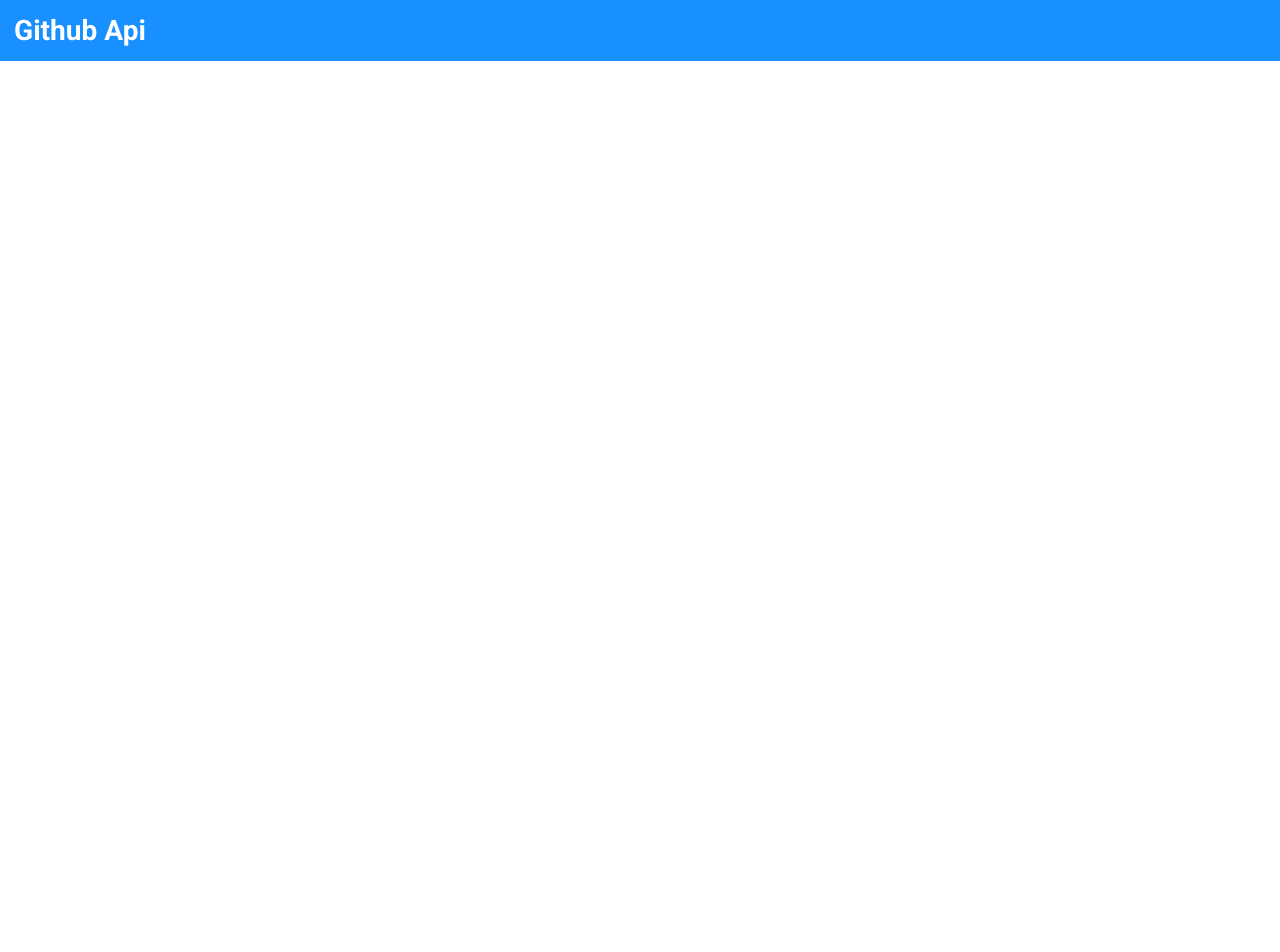
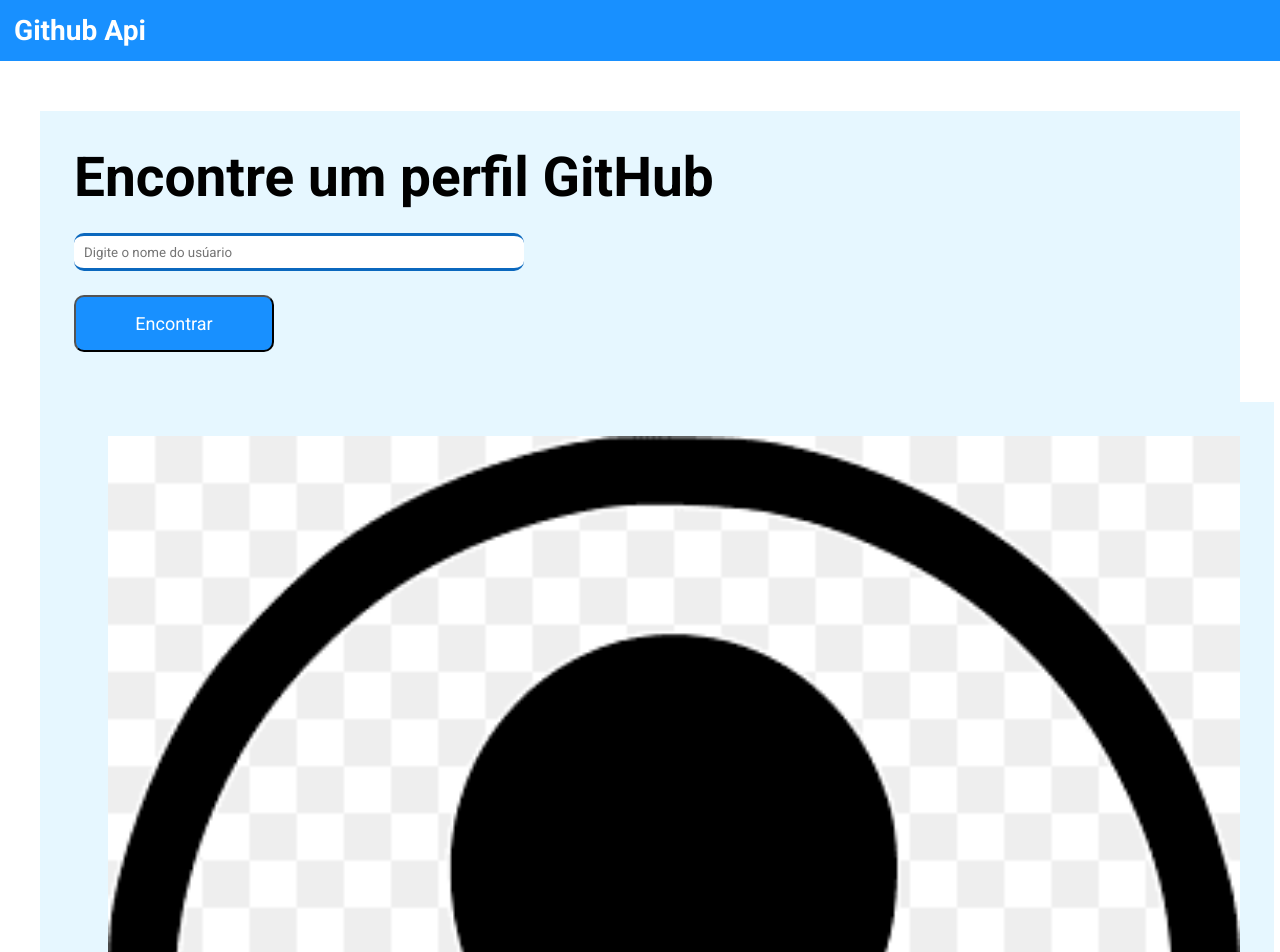
Before and after one commit to wagnerfelten/ApiGithub, a React (Vite) app: page /searchProfile in a window 1280 px wide. Before the commit this address had no page. Shown: the top 952 px of the page. Before the commit the page ends 800 px from the top, so only its background shows below. Built offline with nearby package versions, Linux system fonts and the light colour scheme.

Commit message:
Inicado card onde vao as informaçoes da api do github do usuario

```diff
--- a/src/App.tsx
+++ b/src/App.tsx
@@ -1,6 +1,7 @@
 import { BrowserRouter, Routes, Route } from "react-router-dom";
 import Header from "./components/Header";
 import Home from "./pages/Home";
+import SearchProfile from "./pages/SearchProfile";
 
 function App() {
   return (
@@ -10,6 +11,9 @@ function App() {
         <Routes>
           <Route path="/" element={<Home />} />
         </Routes>
+        <Routes>
+          <Route path="/searchProfile" element={<SearchProfile />} />
+        </Routes>
       </BrowserRouter>
     </div>
   );
--- a/src/components/ButtonLink/index.tsx
+++ b/src/components/ButtonLink/index.tsx
@@ -9,7 +9,7 @@ type Props = {
 const ButtonLink = ({ title} : Props) => {
   return (
     <div>
-      <Link to="/Home">{title}</Link>
+      <Link to="/searchProfile">{title}</Link>
     </div>
   );
 };
--- /dev/null
+++ b/src/components/Card/index.tsx
@@ -0,0 +1,20 @@
+import user from "../../assets/png-transparent-user-profile-computer-icons-login-user-avatars-thumbnail.png";
+
+import "./style.css";
+
+const Card = () => {
+    return(
+        <main>
+            <img src={user} alt="user" />
+            <section className="section-container">
+                <h3>Informações</h3>
+                <p>Perfil:</p>
+                <p>Seguidores:</p>
+                <p>Localidade:</p>
+                <p>Nome:</p>
+            </section>
+        </main>
+    )
+}
+
+export default Card;
--- /dev/null
+++ b/src/pages/SearchProfile/index.tsx
@@ -0,0 +1,46 @@
+import { useState } from "react";
+import "./style.css";
+import Card from "../../components/Card";
+
+type userData = {
+  user: string
+}
+
+const SearchProfile = () => {
+
+  const [userData, setUserData] = useState<userData>({
+    user: ''
+  })
+
+  const handleChange = (event: React.ChangeEvent<HTMLInputElement>) => {
+    console.log("mudou" + event.target.value);
+  };
+
+  const handleSubmit = (event: React.FormEvent<HTMLFormElement>) => {
+    //event.preventDefault();
+    console.log("Click no botao");
+  };
+
+  return (
+    <>
+      <main>
+        <h1>Encontre um perfil GitHub</h1>
+        <form onSubmit={handleSubmit}>
+          <input
+            type="text"
+            name="user"
+            value={userData.user}
+            className="search-input"
+            placeholder="Digite o nome do usúario"
+            onChange={handleChange}
+          />
+          <button type="submit">Encontrar</button>
+        </form>
+
+        <Card />
+      </main>
+    </>
+  );
+};
+
+export default SearchProfile;
--- /dev/null
+++ b/src/pages/SearchProfile/style.css
@@ -0,0 +1,46 @@
+main{
+    background-color: #E6F7FF;
+
+    display: flex;
+    flex-direction: column;
+
+
+    width: 1200px;
+    margin: 50px auto;
+}
+
+h1{
+    font-size: 55px;
+}
+
+form{
+    display: flex;
+    flex-direction: column;
+    gap: 24px;
+    margin-top: 24px;
+}
+
+input{
+    width: 450px;
+    height: 38px;
+    padding: 10px;
+    border: none;
+    border-bottom: #0b68be 3px solid;
+    border-top: #0b68be 3px solid;
+    color: black;
+    border-radius: 10px;
+}
+
+button{
+        font-size: 18px;
+        padding: 16px;
+        border-radius: 10px;
+        width: 200px;
+        background-color: #1890FF;
+        color: #fff;
+}
+
+button:hover{
+    background-color: #0b68be;
+    cursor: pointer;
+}
```
Also changed, not shown: src/pages/SerarchProfile/index.tsx (deleted, +0 -17 lines), src/assets/png-transparent-user-profile-computer-icons-login-user-avatars-thumbnail.png (added), src/components/Card/style.css (added).
